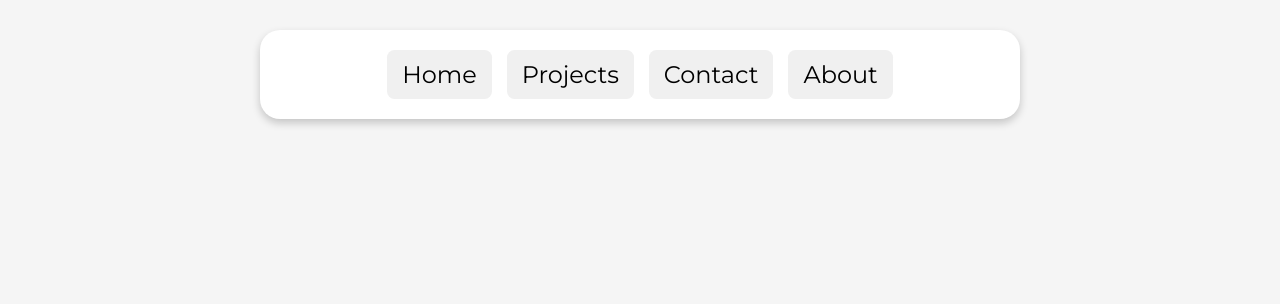
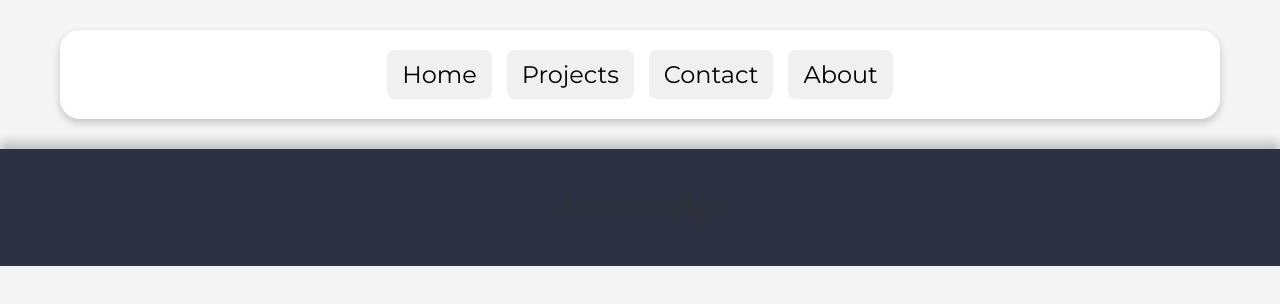
Before and after one commit to xyclose11/Portfolio_Showcase, an Angular app: page / in a window 1280 px wide. Shown: the top 304 px of the page. Built offline with nearby package versions, Linux system fonts and the light colour scheme.

Commit message:
Add footer component and update layout for improved structure

```diff
--- a/src/app/app.component.html
+++ b/src/app/app.component.html
@@ -1,5 +1,8 @@
-<main class="main content">
-  <app-header></app-header>
+<main class="main">
+  <div class="content">
+    <app-header></app-header>
+  </div>
+  <app-footer></app-footer>
 </main>
 
 <router-outlet />
--- a/src/app/app.component.ts
+++ b/src/app/app.component.ts
@@ -1,10 +1,11 @@
 import { Component } from '@angular/core';
 import { RouterOutlet } from '@angular/router';
 import { HeaderComponent } from "./header/header.component";
+import { FooterComponent } from "./footer/footer.component";
 
 @Component({
   selector: 'app-root',
-  imports: [RouterOutlet, HeaderComponent],
+  imports: [RouterOutlet, HeaderComponent, FooterComponent],
   templateUrl: './app.component.html',
   styleUrl: './app.component.scss'
 })
--- a/src/app/footer/footer.component.html
+++ b/src/app/footer/footer.component.html
@@ -1 +1,3 @@
-<p>footer works!</p>
+<div class="footer">
+    <p>footer works!</p>
+</div>
--- a/src/app/footer/footer.component.scss
+++ b/src/app/footer/footer.component.scss
@@ -0,0 +1,11 @@
+@use '../../styles/variables' as v;
+
+.footer {
+    background-color: v.$color;
+    padding: 20px;
+    text-align: center;
+    font-size: 1.5em;
+    box-shadow: 0px -8px 9px rgba(0, 0, 0, 0.2);
+    position: sticky;
+    bottom: 0px;
+}
--- a/src/styles.scss
+++ b/src/styles.scss
@@ -32,13 +32,12 @@ body {
     flex: 1;
     padding: 10px;
     text-align: center;
-    max-width: 800px;
+    max-width: 1200px;
     margin: 0 auto;
 }
 
 .footer {
-    width: 100%;
-    padding: 10px;
+    padding: 0px;
     background-color: color.adjust(v.$color, $lightness: -10%);
     text-align: center;
 }
```
